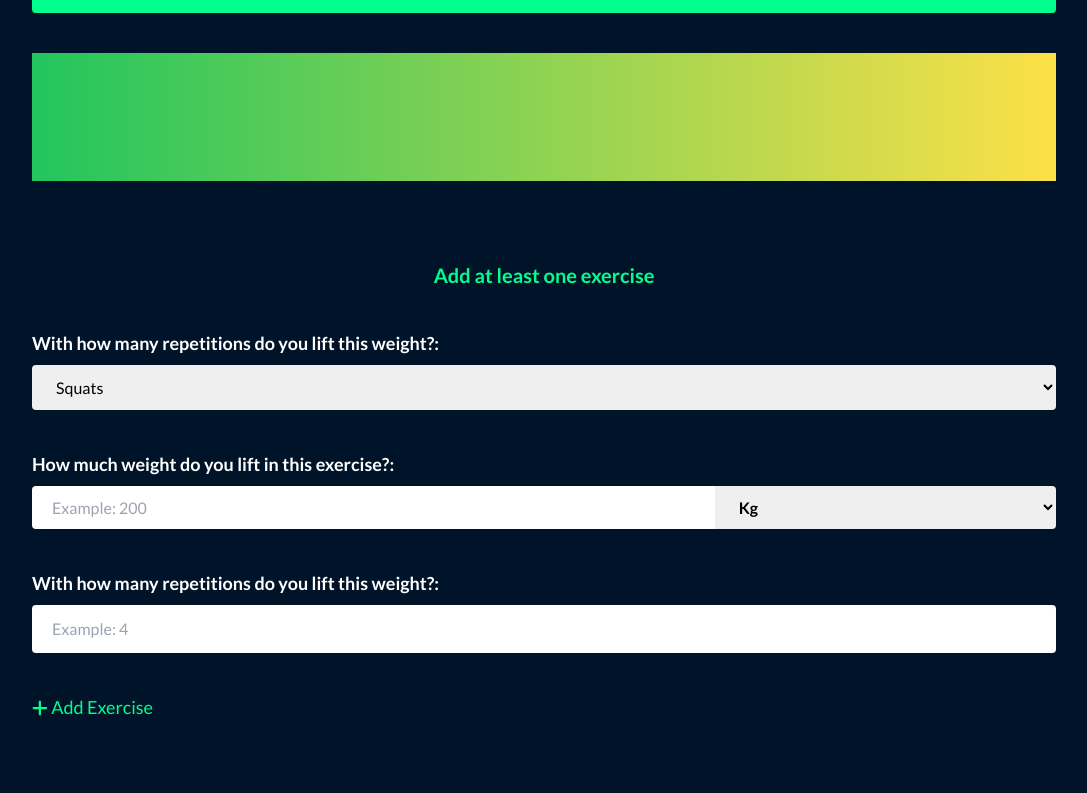
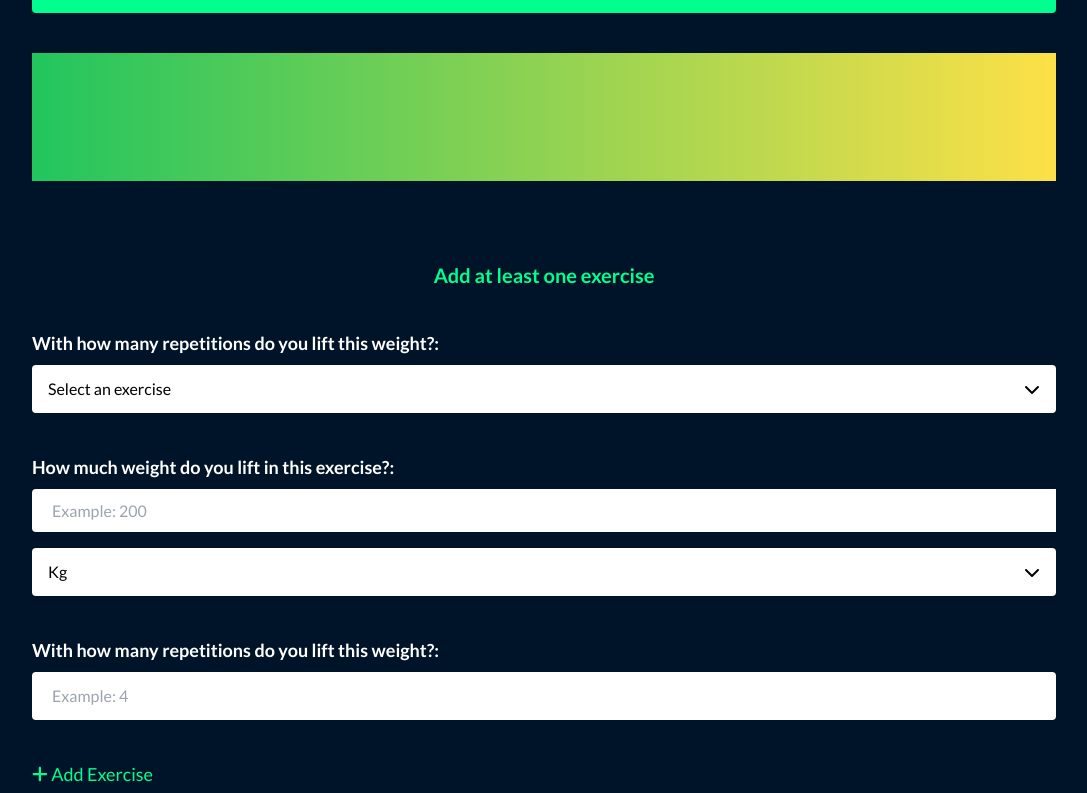
Before and after one commit to andevbonilla/movete, a Next.js app: page /en/auth/register/customize-profile in a window 1280 px wide. Shown: the part 1023-1816 px from the top of the page, without its empty margins (96-1183 px from the left). Built offline with nearby package versions, Linux system fonts and the light colour scheme; a web font is replaced by a local one.

Commit message:
beautiful selects made

```diff
--- a/package.json
+++ b/package.json
@@ -18,6 +18,7 @@
     "next-intl": "3.3.2",
     "react": "18",
     "react-dom": "18",
+    "react-toastify": "^9.1.3",
     "swiper": "^11.0.5"
   },
   "devDependencies": {
--- a/src/app/[locale]/auth/register/customize-profile/page.tsx
+++ b/src/app/[locale]/auth/register/customize-profile/page.tsx
@@ -8,6 +8,10 @@ import { NoUserSVG } from '@/lib/Svgs';
 import { ExampleProfile } from '@/components/ExplampleProfile';
 import { NoPhotoBanner } from '@/components/NoPhotoBanner';
 
+import { ToastContainer, toast } from 'react-toastify';
+import 'react-toastify/dist/ReactToastify.css';
+import { PrettySelect } from '@/components/PrettySelect';
+
 const delaGothic = Dela_Gothic_One({
     weight: ["400"], // bold de la fuente
     style: ["normal"],
@@ -15,6 +19,8 @@ const delaGothic = Dela_Gothic_One({
 });
 
 const CustomizePage = () => {
+
+    const notifySuccess = (message: string) => toast.success(message);
 
     const [showPreviewProfile, setShowPreviewProfile] = useState(false);
     const [nameInput, setNameInput] = useState("");
@@ -63,6 +69,12 @@ const CustomizePage = () => {
 
         setExercises([...exercises, newExer]);
 
+        setNameExercise("Squads");
+        setRepsExercise("0");
+        setWeightExercise("0");
+
+        notifySuccess("The exercise was successfully added.");
+
     }
 
     const toggleButtonTrainWithMe = () => {
@@ -79,6 +91,7 @@ const CustomizePage = () => {
 
     return (
         <>
+            <ToastContainer />
             {
                 showPreviewProfile && <div className={`fixed top-0 w-full z-[999]`}>
                     <ExampleProfile
@@ -99,7 +112,7 @@ const CustomizePage = () => {
 
             <div className='flex flex-col items-center p-[10%] overflow-y-scroll relative'>
 
-                <button onClick={openPreview} type='button' className='z-[900] opacity-90 fixed mx-[15%] bottom-0 left-0 right-0 mb-8 bg-[#0092F7] text-white font-bold text-xl rounded-full py-3 px-6'>
+                <button onClick={openPreview} type='button' className='z-[900] flex items-center justify-center opacity-90 fixed mx-[15%] bottom-0 left-0 right-0 mb-8 bg-[#0092F7] text-white font-bold text-xl rounded-full py-3 px-6'>
                     <FontAwesomeIcon icon={faEye} className='mr-3' />
                     Preview Profile
                 </button>
@@ -195,36 +208,29 @@ const CustomizePage = () => {
                 <div className='w-full flex flex-col items-start mb-10'>
 
                     <div className='w-full flex flex-col items-start mb-10'>
+
                         <p className='text-white mb-2 text-lg font-bold'>With how many repetitions do you lift this weight?:</p>
-                        <select value={nameExercise} onChange={(e) => setNameExercise(e.currentTarget.value)} id="exerciseList" name="exerciseList" className='py-3 px-5 text-black w-full rounded'>
-                            <option value="squats">Squats</option>
-                            <option value="deadlifts">Deadlifts</option>
-                            <option value="bench-press">Bench Press</option>
-                            <option value="pull-ups">Pull-ups</option>
-                            <option value="lunges">Lunges</option>
-                            <option value="push-ups">Push-ups</option>
-                            <option value="plank">Plank</option>
-                            <option value="burpees">Burpees</option>
-                            <option value="rows">Rows</option>
-                            <option value="bicep-curls">Bicep Curls</option>
-                            <option value="tricep-dips">Tricep Dips</option>
-                            <option value="sit-ups">Sit-ups</option>
-                            <option value="leg-press">Leg Press</option>
-                            <option value="shoulder-press">Shoulder Press</option>
-                            <option value="box-jumps">Box Jumps</option>
-                        </select>
+
+                        <PrettySelect
+                            listElem={["Squats", "Deadlifts"]}
+                            titleSelect={"Select an exercise"}
+                        />
+
                     </div>
 
                     <div className='w-full flex flex-col items-start mb-10'>
                         <p className='text-white mb-2 text-lg font-bold'>How much weight do you lift in this exercise?:</p>
-                        <div className='flex items-center w-full'>
-                            <input value={weightExercise} onChange={(e) => setWeightExercise(e.currentTarget.value)} type="number" placeholder='Example: 200' className='py-3 px-5 text-black w-2/3 rounded-l h-full' />
-                            <select name="measure" className='py-[.7rem] px-5 text-black w-1/3 h-full rounded-r font-bold'>
-                                <option value="kg">Kg</option>
-                                <option value="lb">Lb</option>
-                            </select>
-                        </div>
-
+                        <input
+                            value={weightExercise}
+                            onChange={(e) => setWeightExercise(e.currentTarget.value)}
+                            type="number"
+                            placeholder='Example: 200'
+                            className='py-3 px-5 text-black w-full rounded-l h-full mb-4'
+                        />
+                        <PrettySelect
+                            listElem={["Kg", "Lb"]}
+                            titleSelect={"Kg"}
+                        />
                     </div>
 
                     <div className='w-full flex flex-col items-start mb-10'>
--- /dev/null
+++ b/src/components/PrettySelect.tsx
@@ -0,0 +1,39 @@
+"use client"
+import { faChevronDown } from '@fortawesome/free-solid-svg-icons';
+import { FontAwesomeIcon } from '@fortawesome/react-fontawesome';
+import React, { useState } from 'react';
+
+export const PrettySelect = ({ listElem, titleSelect }: any) => {
+
+    const [openSelect, setOpenSelect] = useState(false);
+    const [selectedValue, setSelectedValue] = useState("");
+
+    const changeSelectedValue = (name: string) => {
+        setOpenSelect(false);
+        setSelectedValue(name)
+    }
+
+    return (
+        <div className='bg-white rounded w-full'>
+            <div onClick={() => setOpenSelect(!openSelect)} className='flex justify-between items-center px-4 py-3 w-full'>
+                <h3>{(selectedValue === "") ? titleSelect : selectedValue}</h3>
+                <FontAwesomeIcon icon={faChevronDown} size='1x' />
+            </div>
+            {
+                openSelect && <ul className='max-h-[14rem] overflow-y-scroll'>
+                    {
+                        listElem.map((elem: any, index: number) => (
+                            <li key={index}
+                                onClick={() => changeSelectedValue(elem)}
+                                className='text-black text-opacity-80 py-3 px-4 hover:bg-slate-300 cursor-pointer transition-all'>
+                                {elem}
+                            </li>
+                        ))
+                    }
+
+                </ul>
+            }
+
+        </div>
+    )
+}
```
Also changed, not shown: 1 other file (tests, documents, lock files or other folders).
